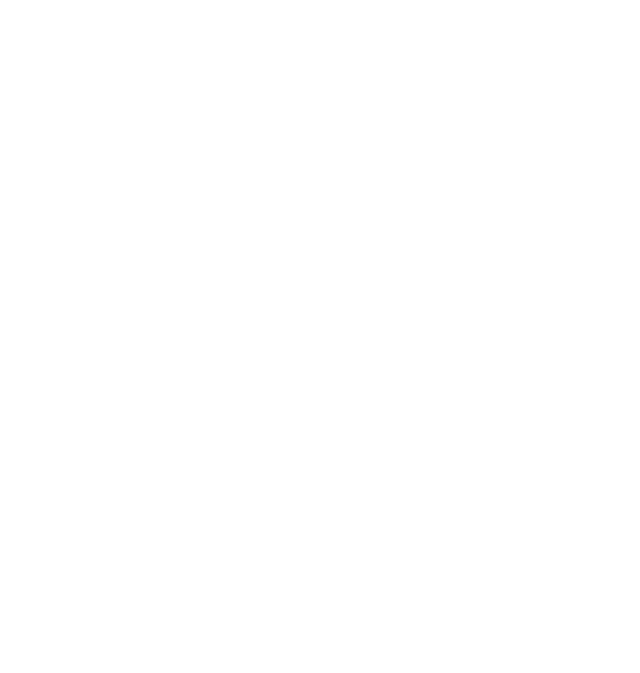
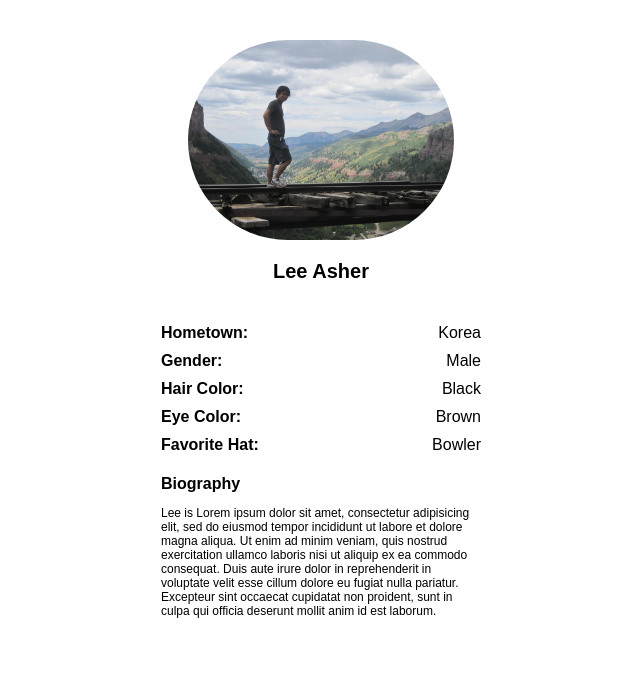
Before and after one commit to rleeasher/refactoru-js6.2, a plain HTML site: page index.html in a window 1280 px wide. Shown: the whole page, without its empty margins (319-959 px from the left). Drawn offline with nearby package versions, Linux system fonts and the light colour scheme.

Commit message:
Final Commit

```diff
--- a/index.html
+++ b/index.html
@@ -11,9 +11,39 @@
     <link rel="stylesheet" type="text/css" href="normalize.css">
   </head>
   <body>
+    <div class = 'main-container'>
+      <div class = 'portrait'>
+        <img src = "profile_pic.jpg">
 
+      </div>
+      <h1 class='person'>Lee Asher</h1>
+      <div class = 'vitals'>
+        <ul>
+          <div>
+            <li><h3>Hometown:</h3><span class='list-values in-place-editor'>Korea</span></li>
+          </div>
+          <div>
+            <li><h3>Gender:</h3><span class='list-values in-place-editor'>Male</span></li>
+          </div>
+          <div>
+            <li><h3>Hair Color:</h3><span class='list-values in-place-editor'>Black</span></li>
+          </div>
+          <div>
+            <li><h3>Eye Color:</h3><span class='list-values in-place-editor'>Brown</span></li>
 
+          </div>
+          <div>
+            <li><h3>Favorite Hat:</h3><span class='list-values in-place-editor'>Bowler</span></li>
+          </div>
 
+        </ul>
+      </div>
+      <div class = 'bio'>
+        <h2 class='bio-heading'>Biography</h2>
+        <p class='bio-content in-place-editor'>Lee is Lorem ipsum dolor sit amet, consectetur adipisicing elit, sed do eiusmod tempor incididunt ut labore et dolore magna aliqua. Ut enim ad minim veniam, quis nostrud exercitation ullamco laboris nisi ut aliquip ex ea commodo consequat. Duis aute irure dolor in reprehenderit in voluptate velit esse cillum dolore eu fugiat nulla pariatur. Excepteur sint occaecat cupidatat non proident, sunt in culpa qui officia deserunt mollit anim id est laborum.</p>
+      </div>
+
+    </div>
   <script src="http://code.jquery.com/jquery-2.0.3.min.js" type="text/javascript"></script>
   <script src="main.js" type="text/javascript"></script>
 </body>
--- a/main.css
+++ b/main.css
@@ -0,0 +1,63 @@
+*, *:before, *:after {
+  -moz-box-sizing: border-box; -webkit-box-sizing: border-box; box-sizing: border-box; padding: 0; border:none;
+ }
+
+li {
+	list-style: none;
+}
+
+.person {
+	font-size: 20px;
+	padding: 20px 0;
+	font-weight: bold;
+	text-align: center;
+	margin: 0px;
+
+}
+
+.vitals ul>div>li>h3 {
+ 	font-size: 16px;
+ 	font-weight: bold;
+ 	padding-right: 20px;
+ 	display: inline;
+ }
+
+ .vitals ul>div {
+ 	padding: 5px 0;
+
+ }
+
+ .list-values {
+ 	float: right;
+ }
+
+
+.vitals {
+	margin: 0px;
+	padding: 0px;
+	font-weight: normal;
+}
+
+
+ .portrait img{
+ 	margin: 0 auto;
+ 	display: block;
+ 	max-height: 200px;
+ 	border-radius: 1000px;
+ }
+
+
+ .main-container {
+ 	padding:40px;
+ 	width: 400px;
+ 	margin: 0 auto;
+ }
+
+ .bio-heading {
+ 	font-size: 16px;
+ 	font-weight: bold;
+ }
+
+ .bio-content {
+ 	font-size: 12px;
+ }
--- a/main.js
+++ b/main.js
@@ -0,0 +1,39 @@
+$(document).ready(function(){
+
+
+
+	var openEditWindow = function(){
+		var height = $(this).height();
+		var width = $(this).width();
+		var textStuff = $(this).text();
+		var attrClass = $(this).attr('class');
+
+
+		$(this).css('display','none');
+		$(this).parent().append('<textarea id=\'textareastuff\'>'+textStuff+'</textarea>');
+		$('#textareastuff').height(height);
+		$('#textareastuff').width(width);
+		$('#textareastuff').addClass(attrClass);
+	};
+
+
+	var closeWindow = function(){
+			var height = $(this).height();
+			var width = $(this).width();
+			var textStuff = $(this).val();
+			var attrClass = $(this).attr('class');
+
+			$(this).css('display','none');
+			$(this).siblings('.in-place-editor').html(textStuff);
+			$(this).siblings('.in-place-editor').css('display','block');
+			$(this).remove();
+
+	};
+
+
+
+	$('.in-place-editor').on('click',openEditWindow);
+
+	$(document).on('blur','#textareastuff',closeWindow);
+
+});
```
Also changed, not shown: profile_pic.jpg (added).
